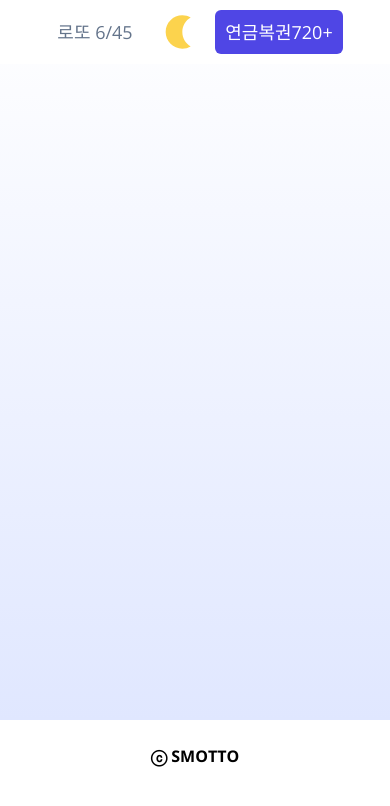
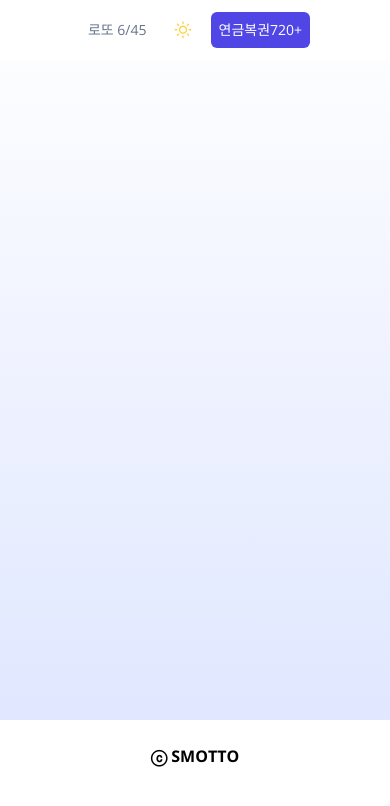
Before and after one commit to DevMinsuKim/clover-pick, a Next.js app in the folder client/: page /pension in a window 390 px wide. Shown: the top 806 px of the page. Built offline with nearby package versions, Linux system fonts and the light colour scheme.

Commit message:
반응형 및 다크모드 작업에 필요한 스타일 대규모 변경 중

```diff
--- a/client/src/app/components/Navbar.tsx
+++ b/client/src/app/components/common/Navbar.tsx
@@ -28,19 +28,19 @@ export default function Navbar() {
   return (
     <div className="flex justify-center items-center">
       <nav>
-        <ul className="flex items-center gap-4 p-2">
+        <ul className="flex items-center p-3">
           <li
-            className={`flex w-24 cursor-pointer items-center justify-center  ${
-              pathName === "/" ? "bg-indigo-600 p-2 rounded-md" : ""
+            className={`flex cursor-pointer items-center justify-center  ${
+              pathName === "/" ? "bg-indigo-600 p-2 rounded-md" : "p-2"
             }`}
           >
             <Link href="/">
               <p
-                className={`text-lg ${
+                className={`text-sm ${
                   pathName === "/"
                     ? "text-white"
-                    : "text-slate-500 dark:text-slate-300 hover:text-slate-900 hover:dark:text-white"
-                }`}
+                    : "text-slate-500 dark:text-slate-300 hover:text-indigo-900 hover:dark:text-white"
+                } md:text-base`}
               >
                 로또 6/45
               </p>
@@ -48,31 +48,35 @@ export default function Navbar() {
           </li>
 
           <li>
-            {isDarkModeOn ? (
+            {!isDarkModeOn ? (
               <WiDaySunny
-                className={"flex w-12 h-12 cursor-pointer text-amber-300 "}
+                className={
+                  "flex w-6 h-6 md:w-8 sm:h-8 cursor-pointer text-amber-300 mx-4"
+                }
                 onClick={handleClick}
               />
             ) : (
               <MdNightlight
-                className={"flex w-10 h-12 cursor-pointer text-amber-300 "}
+                className={
+                  "flex w-4 h-4 md:w-6 sm:h-6 cursor-pointer text-amber-500 mx-4"
+                }
                 onClick={handleClick}
               />
             )}
           </li>
 
           <li
-            className={`flex w-32 cursor-pointer items-center justify-center ${
-              pathName === "/pension" ? "bg-indigo-600 p-2 rounded-md" : ""
+            className={`flex cursor-pointer items-center justify-center ${
+              pathName === "/pension" ? "bg-indigo-600 p-2 rounded-md" : "p-2"
             }`}
           >
             <Link href="/pension">
               <p
-                className={`text-lg ${
+                className={`text-sm ${
                   pathName === "/pension"
                     ? "text-white"
-                    : "text-slate-500 dark:text-slate-300 hover:text-slate-900 hover:dark:text-white"
-                }`}
+                    : "text-slate-500 dark:text-slate-300 hover:text-indigo-900 hover:dark:text-white"
+                } md:text-base`}
               >
                 연금복권720+
               </p>
--- /dev/null
+++ b/client/src/app/components/lotto/IntroduceLotto.tsx
@@ -0,0 +1,55 @@
+import React, { RefObject } from "react";
+import { AiOutlineDown } from "react-icons/ai";
+
+type IntroduceLottoProps = {
+  targetRef: RefObject<HTMLElement>;
+};
+
+export default function IntroduceLotto({ targetRef }: IntroduceLottoProps) {
+  const scrollMove = () => {
+    const target = targetRef.current;
+    if (target) {
+      target.scrollIntoView({ behavior: "smooth" });
+    }
+  };
+
+  // bg-gradient-to-t from-indigo-600  via-indigo-100 to-white dark:bg-gradient-to-t
+
+  return (
+    <div
+      className={
+        "relative flex flex-col w-full h-screen items-center dark:bg-slate-950 "
+      }
+    >
+      <p className="text-2xl text-b sm:text-3xl md:text-4xl lg:text-5xl text-center font-bold mt-28 xl:mt-72 dark:text-white">
+        로또 번호 예측, 최고의 선택 <br /> LSTM 기반 로또 6/45
+      </p>
+      <p className="w-4/5 text-center mt-14 2xl:text-lg dark:text-white">
+        인공지능 신경망 LSTM의 힘을 결합한 <br className="lg:hidden" /> 우리의
+        시스템은 로또 번호 예측의 <br className="lg:hidden" />
+        새로운 경지를 엽니다. <br />더 이상의 추측이 아닌, 데이터 기반의{" "}
+        <br className="lg:hidden" />
+        정확한 예측으로 <br />
+        당신의 로또 경험을 혁신시켜줍니다. <br />
+        로또의 미래를 함께 만들어 가요
+      </p>
+
+      <button
+        className="p-3 mt-20 text-lg xl:text-2xl bg-indigo-600 text-white rounded-2xl hover:bg-indigo-500 hover:shadow-xl"
+        onClick={scrollMove}
+      >
+        당신의 로또 번호를 예측해보세요!
+      </button>
+
+      <button
+        className="absolute flex flex-col items-center justify-center bottom-3"
+        onClick={scrollMove}
+      >
+        <div className="flex w-5 h-10 xl:w-7 xl:h-14 border-black dark:border-white border-solid border-2 border-radius rounded-2xl items-center justify-center">
+          <span className="w-2 h-2 xl:w-3 xl:h-3 rounded-full bg-black dark:bg-white animate-scrollDownDot" />
+        </div>
+        <AiOutlineDown className="animate-scrollDownArrow mt-2 text-black dark:text-white" />
+      </button>
+    </div>
+  );
+}
--- a/client/src/app/layout.tsx
+++ b/client/src/app/layout.tsx
@@ -1,7 +1,7 @@
 import "./globals.css";
 import { Open_Sans } from "next/font/google";
-import Navbar from "./components/Navbar";
-import Footer from "./components/Footer";
+import Navbar from "./components/common/Navbar";
+import Footer from "./components/common/Footer";
 
 const openSans = Open_Sans({ subsets: ["latin"] });
 
@@ -17,11 +17,11 @@ export default function RootLayout({
 }) {
   return (
     <html lang="en" className={openSans.className}>
-      <body className="">
+      <body>
         <header className="fixed w-full top-0 bg-white dark:bg-slate-950 z-10">
           <Navbar />
         </header>
-        <main className="dark:flex w-full dark:bg-slate-950">{children}</main>
+        <main>{children}</main>
         <footer>
           <Footer />
         </footer>
--- a/client/src/app/page.tsx
+++ b/client/src/app/page.tsx
@@ -7,6 +7,7 @@ import { BsFillCheckCircleFill } from "react-icons/bs";
 import { LuFileInput } from "react-icons/lu";
 import { MdCopyAll } from "react-icons/md";
 import React from "react";
+import IntroduceLotto from "./components/lotto/IntroduceLotto";
 
 type LottoNumbersResponse = {
   numbers: number[][];
@@ -145,49 +146,7 @@ export default function Home() {
 
   return (
     <section>
-      <div
-        className={
-          "relative flex flex-col w-full h-screen bg-gradient-to-t from-indigo-600  via-indigo-100 to-white dark:bg-gradient-to-t dark:from-indigo-900 items-center"
-        }
-      >
-        <p className="text-5xl text-center font-bold mt-48">
-          로또 번호 예측, 최고의 선택 <br /> LSTM 기반 로또 6/45
-        </p>
-        <p className="text-2xl text-center mt-14">
-          인공지능 신경망 LSTM의 힘을 결합한 우리의 시스템은 로또 번호 예측의
-          새로운 경지를 엽니다. <br /> 더 이상의 추측이 아닌, 데이터 기반의
-          정확한 예측으로 당신의 로또 경험을 혁신시켜줍니다. <br /> 로또의
-          미래를 함께 만들어 가요
-        </p>
-
-        <button
-          className="bg-indigo-600 text-white rounded-2xl p-4 mt-20 text-2xl hover:bg-indigo-500 hover:shadow-xl"
-          onClick={() => {
-            if (scrollRef.current) {
-              scrollRef.current.scrollIntoView({ behavior: "smooth" });
-            }
-          }}
-        >
-          당신의 로또 번호를 예측해보세요!
-        </button>
-
-        <button
-          className="absolute flex flex-col items-center justify-center bottom-3"
-          onClick={() => {
-            if (scrollRef.current) {
-              scrollRef.current.scrollIntoView({ behavior: "smooth" });
-            }
-          }}
-        >
-          <div className="flex w-8 h-16 border-white border-solid border-2 border-radius rounded-2xl items-center justify-center">
-            <span className="w-3 h-3 rounded-full bg-white animate-scrollDownDot" />
-          </div>
-          <AiOutlineDown
-            className="animate-scrollDownArrow mt-2 text-white"
-            size={"1.25rem"}
-          />
-        </button>
-      </div>
+      <IntroduceLotto targetRef={scrollRef} />
 
       <div
         className="flex bg-slate-100 items-center justify-center scroll-mt-16"
--- a/client/tailwind.config.js
+++ b/client/tailwind.config.js
@@ -20,7 +20,7 @@ module.exports = {
           },
           "100%": {
             opacity: 1,
-            transform: "translateY(1rem)",
+            transform: "translateY(0.6rem)",
           },
         },
         scrollDownArrow: {
@@ -58,6 +58,25 @@ module.exports = {
         scrollDownArrow: "scrollDownArrow 1.15s linear infinite",
         generationLottoBg: "generationLottoBg 4s ease infinite",
       },
+      screens: {
+        sm: "330px",
+        // => @media (min-width: 320px) { ... }
+
+        md: "425px",
+        // => @media (min-width: 320px) { ... }
+
+        lg: "576px",
+        // => @media (min-width: 576px) { ... }
+
+        xl: "768px",
+        // => @media (min-width: 768px) { ... }
+
+        "2xl": "1024px",
+        // => @media (min-width: 1024px) { ... }
+
+        "3xl": "1440px",
+        // => @media (min-width: 1440px) { ... }
+      },
     },
   },
   darkMode: "class",
```
Also changed, not shown: client/src/app/components/common/Footer.tsx (renamed from client/src/app/components/Footer.tsx).
